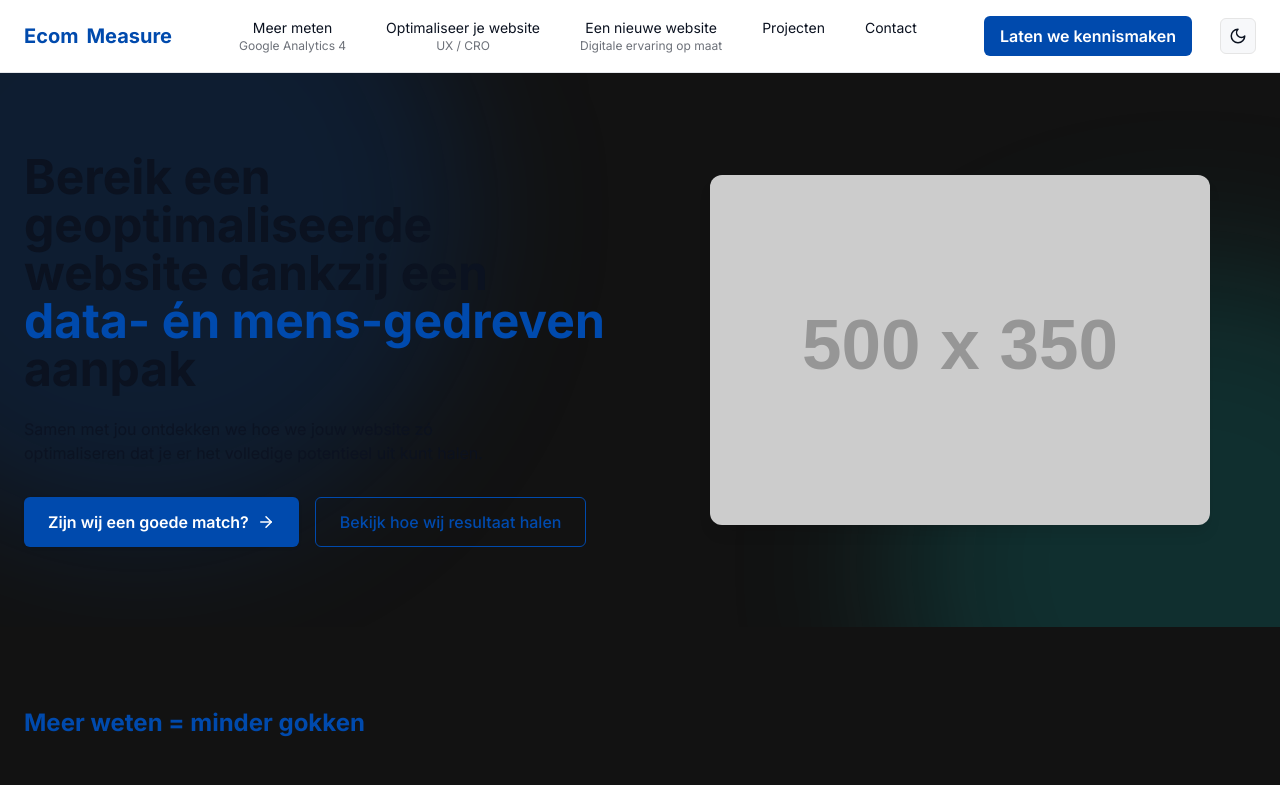
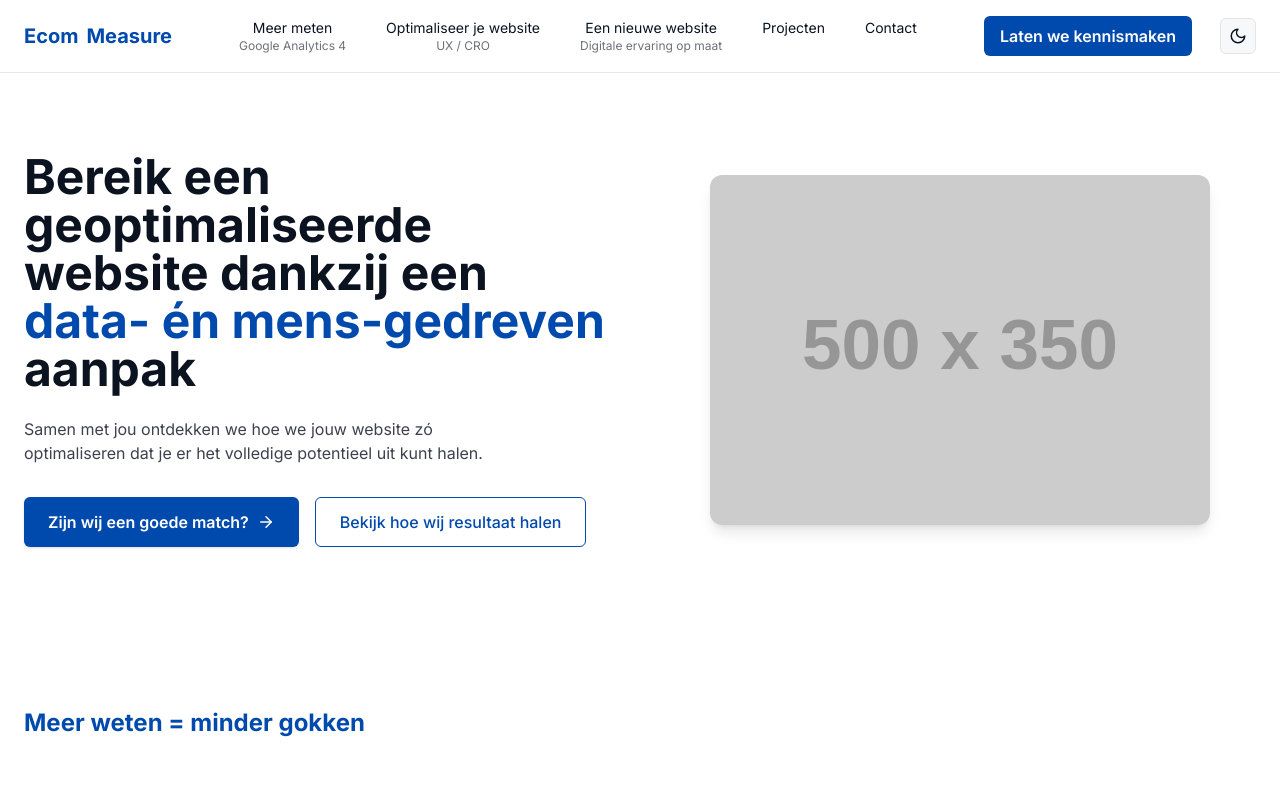
Before and after one commit to ProjectBibo/EcomMeasure3, a React (Vite) app: page / in a window 1280 px wide. Shown: the top 785 px of the page. Built offline with nearby package versions, Linux system fonts and the light colour scheme.

Commit message:
Update App.jsx

```diff
--- a/src/App.jsx
+++ b/src/App.jsx
@@ -4,7 +4,7 @@ import { HelmetProvider } from "react-helmet-async";
 // SEO
 import SEO from "./components/SEO";
 
-// Sections
+// Secties
 import Header from "./components/Header";
 import Hero from "./components/Hero";
 import Workflow from "./components/Workflow";
@@ -24,8 +24,8 @@ export default function App() {
         image="/og-image.png"
       />
 
-      {/* 🔹 Globale achtergrond en tekstkleur */}
-      <div className="min-h-screen bg-surface.light dark:bg-surface.dark text-neutralInk dark:text-gray-200 font-sans">
+      {/* Globale achtergrond + tekstkleur (light -> dark) */}
+      <div className="min-h-screen bg-surface-light dark:bg-surface-dark text-neutralInk dark:text-gray-200 font-sans">
         <Header />
         <Hero />
         <Workflow />
```
